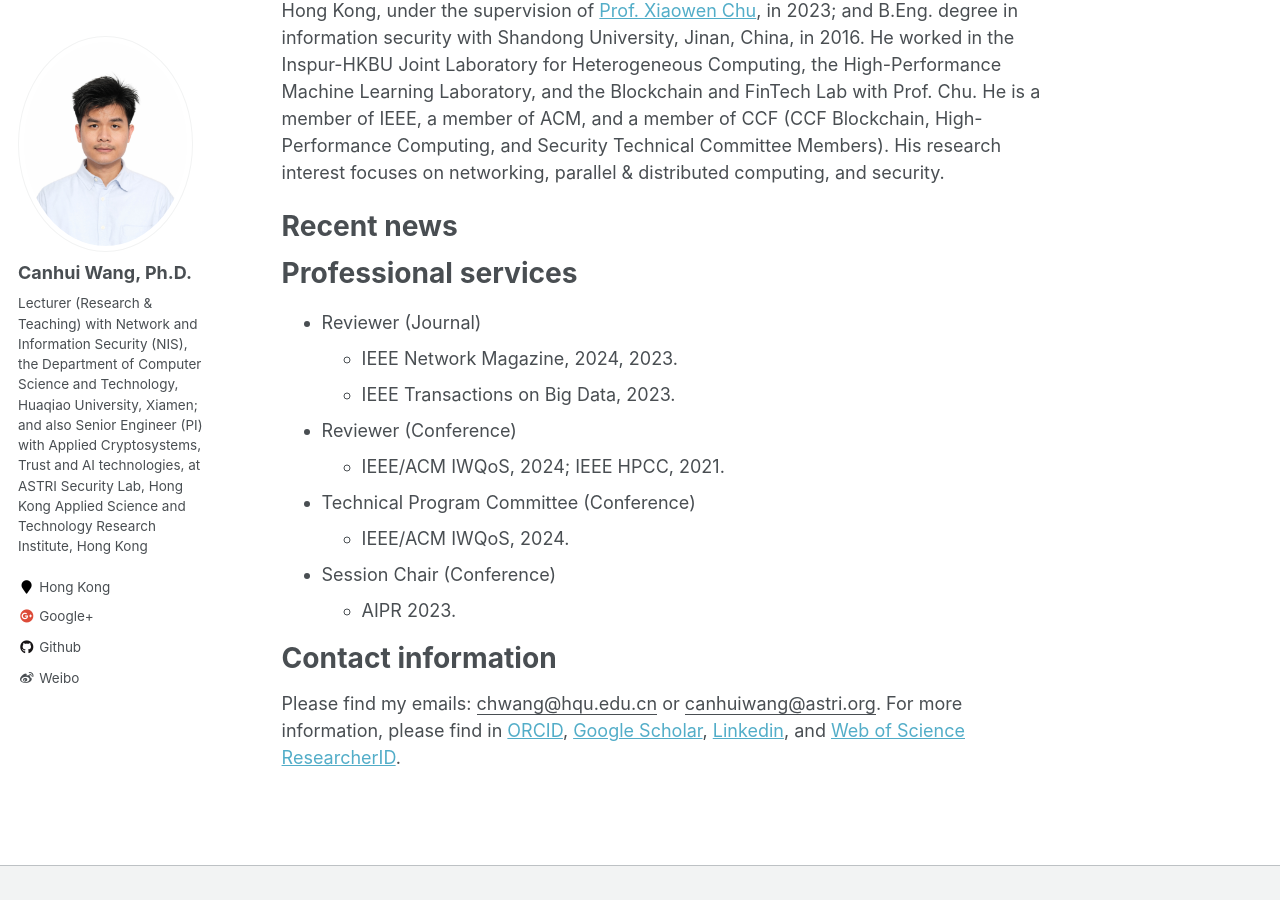
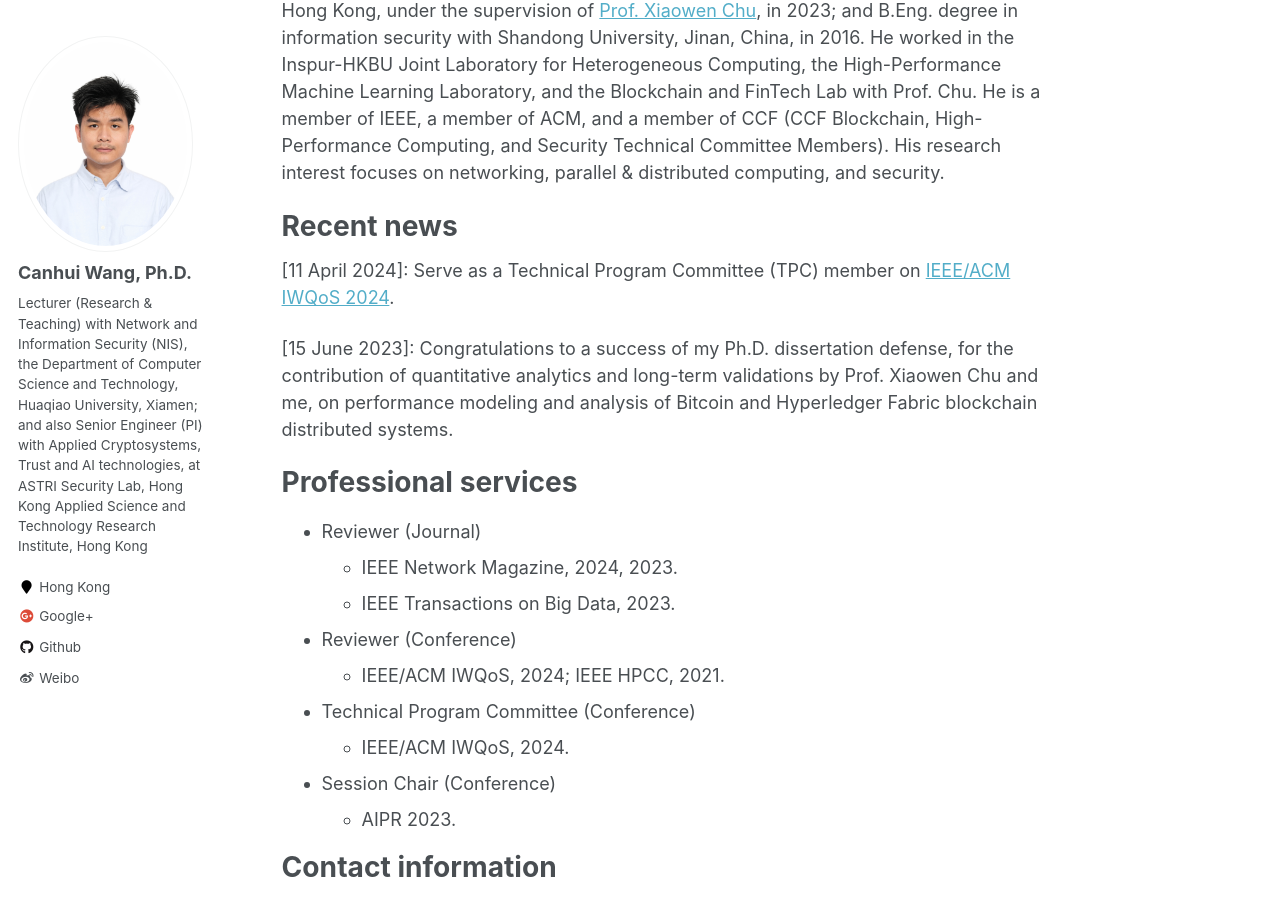
Before and after one commit to Canhui/canhui.github.io, a Jekyll site: the page built from _pages/about.md, in a window 1280 px wide and 900 px high, scrolled down 352 px. Built offline with Jekyll 4.4.1, drawn with Linux system fonts in a browser that asks for light colours.

Commit message:
Update about.md

```diff
--- a/_pages/about.md
+++ b/_pages/about.md
@@ -13,9 +13,9 @@ Canhui Wang is currently a Lecturer (Research & Teaching) with Network and Infor
 
 Recent news
 ======
-[11 April 2024]: Serve as a Technical Program Committee (TPC) member on [IEEE/ACM IWQoS 2024](https://iwqos2024.ieee-iwqos.org/committees/technical-program-committee).
+\[11 April 2024\]: Serve as a Technical Program Committee (TPC) member on [IEEE/ACM IWQoS 2024](https://iwqos2024.ieee-iwqos.org/committees/technical-program-committee).
 
-[15 June 2023]: Congratulations to a success of my Ph.D. dissertation defense, for the contribution of quantitative analytics and long-term validations by Prof. Xiaowen Chu and me, on performance modeling and analysis of Bitcoin and Hyperledger Fabric blockchain distributed systems.
+\[15 June 2023\]: Congratulations to a success of my Ph.D. dissertation defense, for the contribution of quantitative analytics and long-term validations by Prof. Xiaowen Chu and me, on performance modeling and analysis of Bitcoin and Hyperledger Fabric blockchain distributed systems.
 
 
 <!-- for the contribution  -->
```
